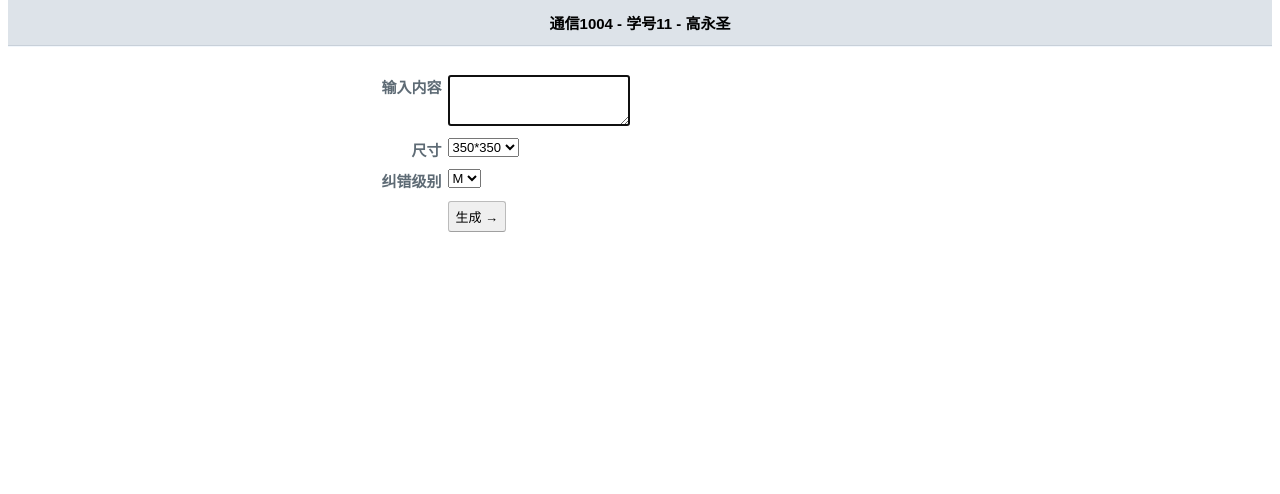
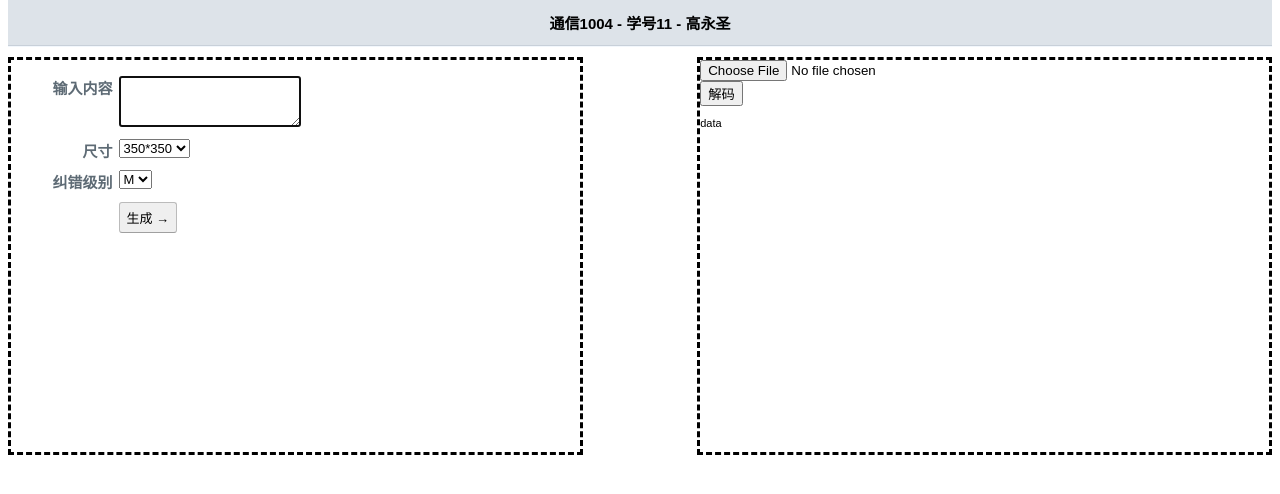
Before and after one commit to singlepig/bishe, a Python web app: template programs/project/templates/index.html in a window 1280 px wide. Shown: the part 23-517 px from the top of the page. Run offline with Jinja, Linux system fonts and the light colour scheme; the template is opened without the code that fills it, so the values that code supplies are empty.

Commit message:
encode与decode两个div放到一个div中，并列存在。
Signed-off-by: SinglePig <gys.nanjing@gmail.com>

```diff
--- a/programs/project/templates/index.html
+++ b/programs/project/templates/index.html
@@ -5,7 +5,6 @@ $def with()
 <html>
     <head>
         <title>二维码生成与识别</title>
-
         <meta charset="utf-8" />
         <meta name="description" content="QR code" />
         <link href="/static/favicon.ico" rel="shortcut icon" type="image/x-icon" />
@@ -34,13 +33,23 @@ $def with()
             h2 {
                 font-size: 14px;
             }
-            #form {
+            #encode {
                 font-size: 11px;
-                margin: 0 auto;
-                padding: 12px;
-                width: 600px;
+                margin: 10px 0;
+                border-style:dashed;
+                height :50%;
+                width:45%;
+                float:left;
             }
-            #form .first {
+            #decode {
+              font-size: 11px;
+              margin: 10px 0;
+              border-style:dashed;
+              height :50%;
+              width:45%;
+              float:right;
+            }
+            #encode .first {
                 color: #5E6B75;
                 font-size: 15px;
                 font-weight: bold;
@@ -52,7 +61,7 @@ $def with()
                 margin: 0em 0.1em;
 
             }
-            #form .second {
+            #encode .second {
                 color: #5E6B75;
                 font-size: 15px;
                 font-weight: bold;
@@ -111,16 +120,6 @@ $def with()
               padding: 5px 7px;
               text-decoration: none;
             }
-            #footer {
-              padding-top: 12px;
-              text-align: center;
-              width: 100%;
-              color: #5E6B75;
-            }
-            #footer a {
-              color: #5E6B75;
-              text-decoration: none;
-            }
         </style>
     </head>
     <body>
@@ -130,7 +129,8 @@ $def with()
                 通信1004 - 学号11 - 高永圣
             </h1>
         </div>
-        <div id="form">
+        <div id="code" style="margin: 0 atuo;">
+            <div id="encode" >
             <form method="get" action="/qr">
                 <ul class="none">
                     <li class="first">
@@ -171,8 +171,16 @@ $def with()
                     </li>
                 </ul>
             </form>
+            </div>
+            <div id="decode">
+            <form method="post" enctype="multipart/form-data" action="/decode">
+                <input type="file" name="qrimg" />
+                <br/>
+                <input type="submit" value="解码"/>
+            </form>
+            <p>data</p>
+            </div>
         </div>
-
     </div>
     </body>
 </html>
```
Also changed, not shown: programs/project/main.py (+36 -4 lines).
